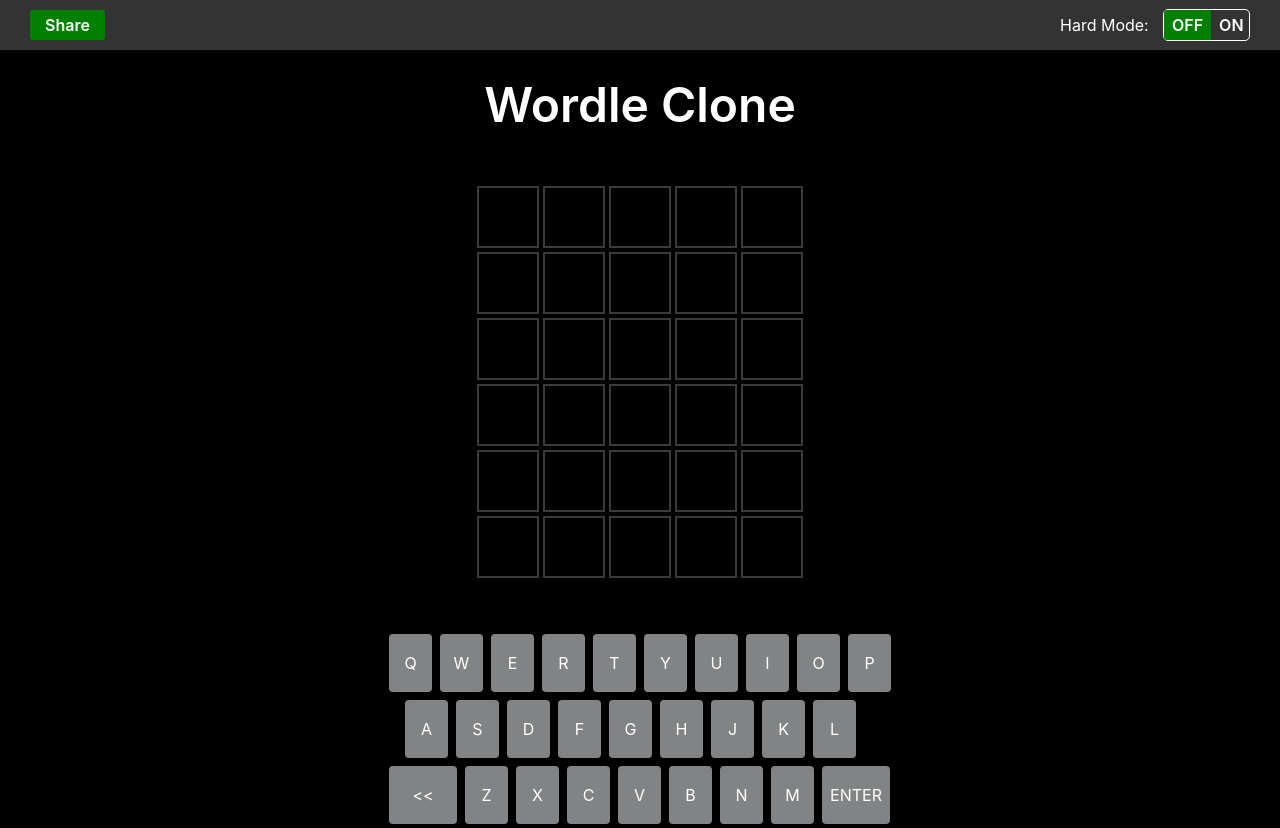
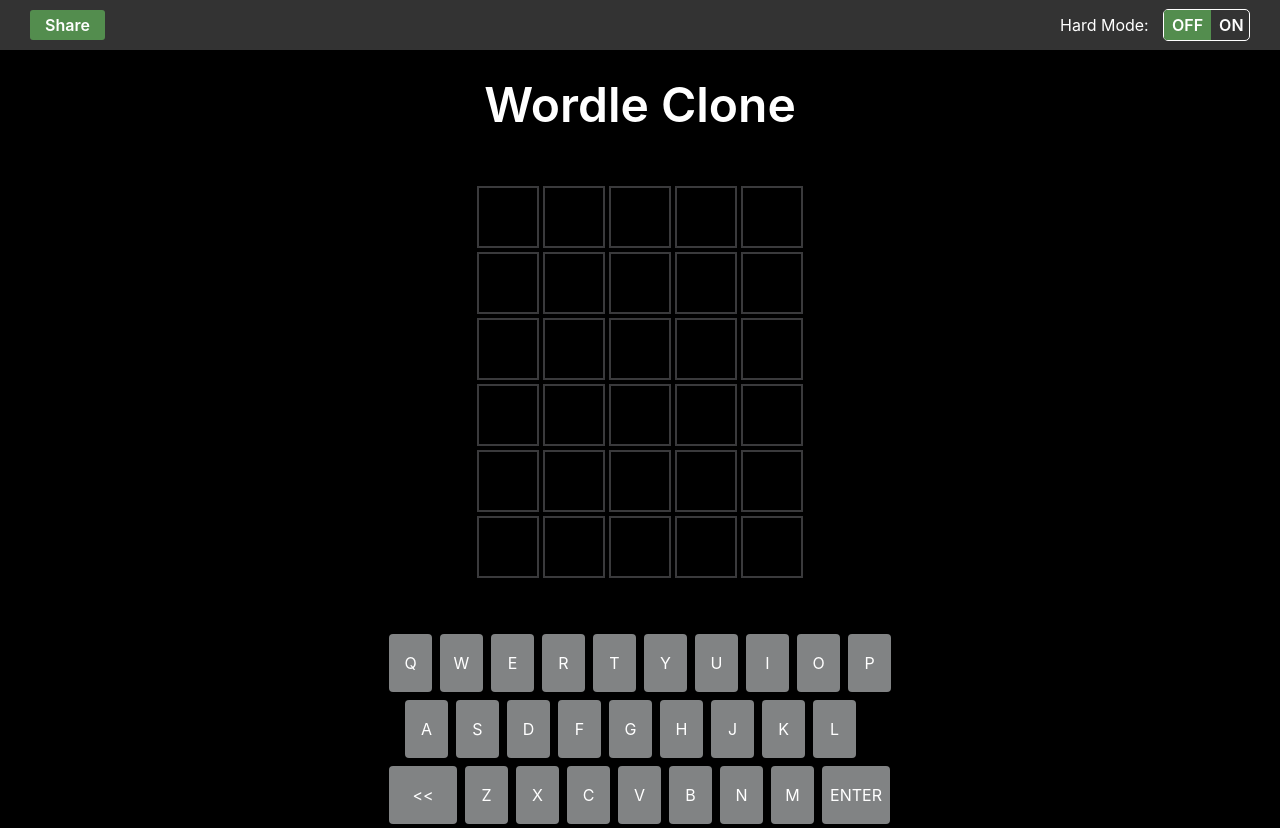
Before and after one commit to trevorh2007/wordle-clone, a React (Create React App) app: page / in a window 1280 px wide. Built offline with nearby package versions, Linux system fonts and the light colour scheme; no server answers.

Commit message:
1. allow only A-Z to be used 2. remove (adv) from definitions 3. update share and hard mode button colors to match rest of app

```diff
--- a/src/components/Definition.js
+++ b/src/components/Definition.js
@@ -32,7 +32,7 @@ const Definition = ({ wordle, definition, setDefinition }) => {
         for (const def of Object.values(response.data)) {
             fullDef += def
         }
-        fullDef = fullDef.replace(/\((nou)\)\s|\((adj)\)\s|\((vrb)\)\s/g, '')
+        fullDef = fullDef.replace(/\((nou)\)\s|\((adj)\)\s|\((vrb)\)\s|\((adv)\)\s/g, '')
         let reallyFullDef = ''
         for (const [index, prettyDef] of fullDef.split('\n').entries()) {
             reallyFullDef += (index + 1) + '. ' + prettyDef.charAt(0).toUpperCase() + prettyDef.slice(1) + '\n'
--- a/src/components/GameTiles.js
+++ b/src/components/GameTiles.js
@@ -232,7 +232,7 @@ const GameTiles = ({ hardMode }) => {
             deleteLetter()
             return
         }
-        if (currentTile < 5 && currentRow < 6) {
+        if (e.keyCode >= 65 && e.keyCode <= 90 && currentTile < 5 && currentRow < 6) {
             addLetter(e.key.toUpperCase())
         }
     }
--- a/src/components/HardMode.js
+++ b/src/components/HardMode.js
@@ -26,7 +26,7 @@ const ToggleOff = styled.div`
     border-bottom-left-radius: 3px;
     padding: 5px 8px;
     color: #fff;
-    background: ${props => props.$hard ? '' : 'green'};
+    background: ${props => props.$hard ? '' : '#538d4e'};
     transition: 0.5s all ease;
 `;
 const ToggleOn = styled.div`
--- a/src/components/Share.js
+++ b/src/components/Share.js
@@ -8,7 +8,7 @@ const ShareContainer = styled.div`
 const ShareButton = styled.div`
     user-select: none;
     padding: 5px 15px;
-    background: green;
+    background: #538d4e;
     border-radius: 3px;
     color: #fff;
     font-weight: 600;
```
